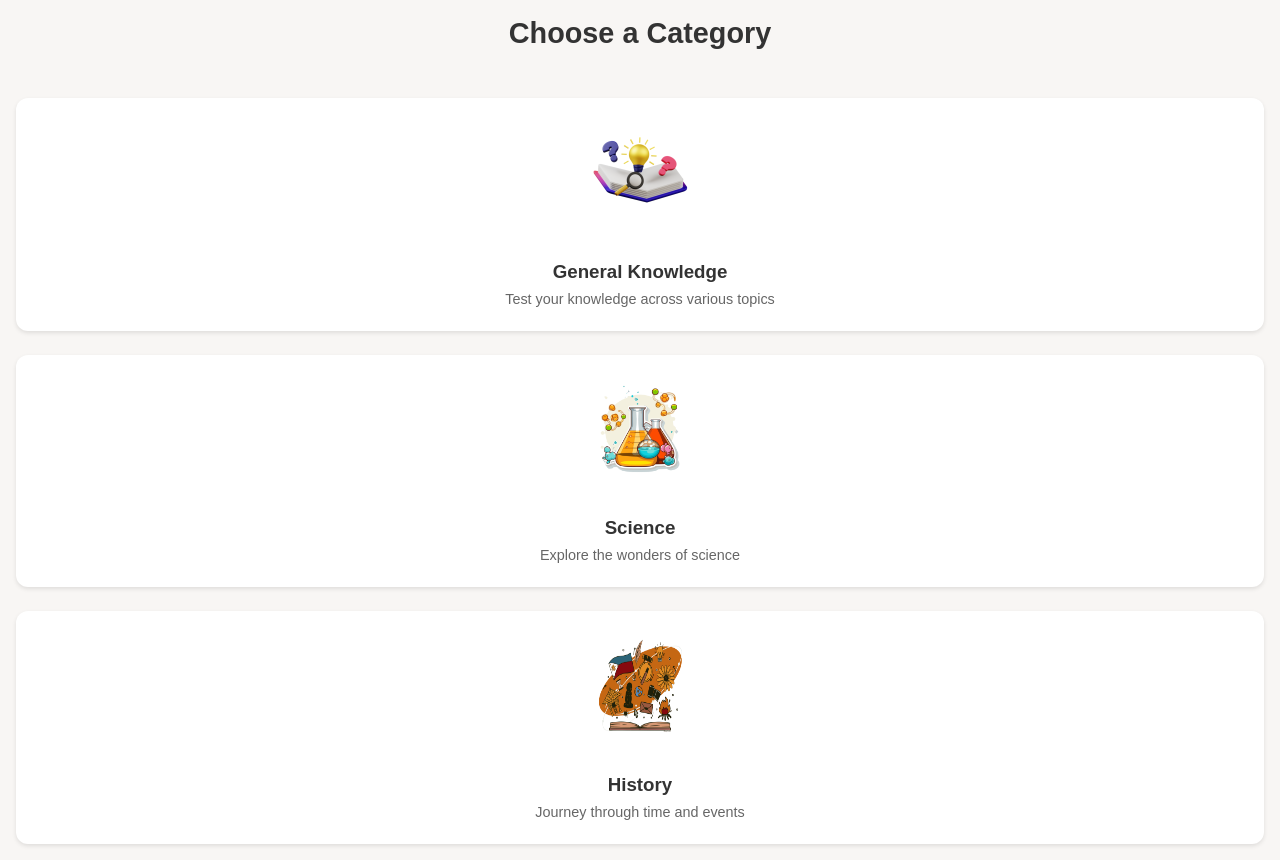
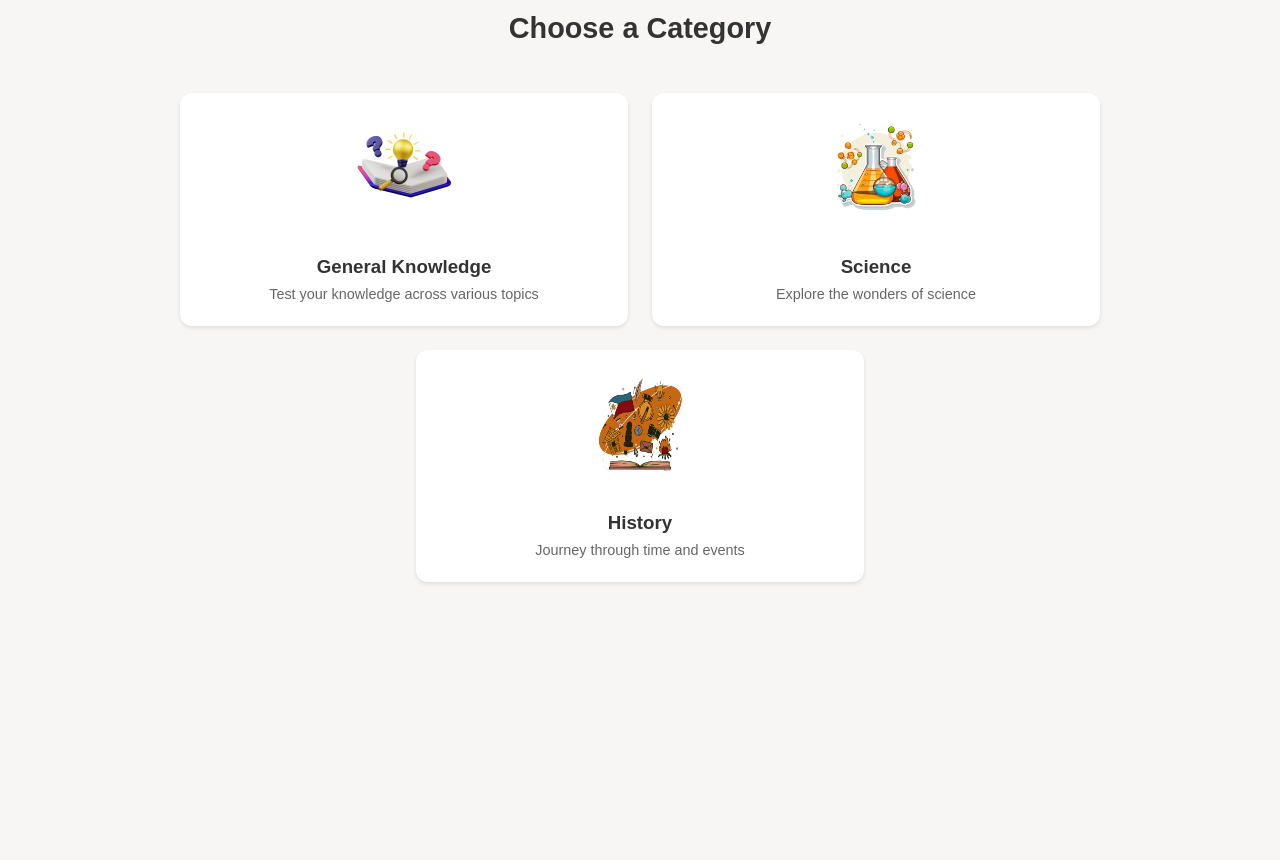
Before and after one commit to alishhoury/quiz-web-app, a plain HTML site: page Quiz Master/pages/home.html in a window 1280 px wide. Shown: the part 67-927 px from the top of the page. After the commit the page ends 800 px from the top, so only its background shows below. Drawn offline with Linux system fonts and the light colour scheme.

Commit message:
[home.css] added flex wrap to container and width to card to get better responsivness

```diff
--- a/Quiz Master/styles/home.css
+++ b/Quiz Master/styles/home.css
@@ -1,6 +1,7 @@
 .cards-container {
     display: flex;
-    flex-direction: column;
+    justify-content: center;
+    flex-wrap: wrap;
     gap: 1.5rem;
     padding: 1rem;
     margin-top: 2rem;
@@ -10,6 +11,8 @@
     border-radius: 12px;
     padding: 1.5rem;
     box-shadow: 0 2px 4px rgba(0,0,0,0.1);
+    width: 400px;
+    min-width: 300px;
     text-align: center;
     cursor: pointer;
     transition: all 0.3s ease;
@@ -43,7 +46,7 @@
 h2{
     color: #333;
     font-size: 2rem;
-    margin-top: 15px;
+    margin-top: 10px;
     margin-bottom: 1rem;
     text-align: center;
     transition: all 0.3s ease;
```
